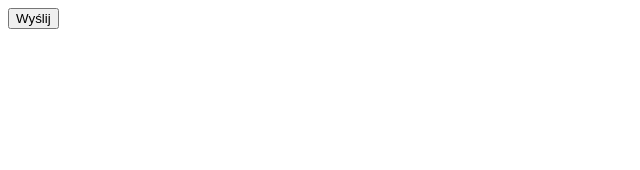
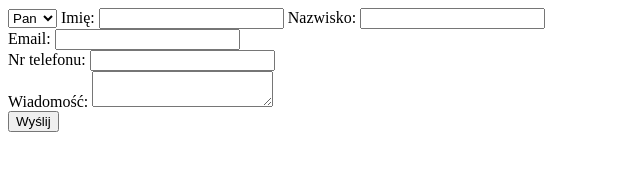
Before and after one commit to grabek13/html5, a plain HTML site: page 3-formularze/index.html in a window 1280 px wide. Shown: the whole page, without its empty margins (0-640 px from the left). Drawn offline with Linux system fonts and the light colour scheme.

Commit message:
dzialajacy formularz

```diff
--- a/3-formularze/index.html
+++ b/3-formularze/index.html
@@ -1,12 +1,33 @@
 <!DOCTYPE html>
 <html lang="en">
+
 <head>
     <meta charset="UTF-8">
     <title>Formularz</title>
 </head>
+
 <body>
-    <form action="">
+    <form action="https://formspree.io/13grabek@wp.pl" method="POST">
+        <select name="select">
+            <option value="value1" selected>Pan</option>
+            <option value="value2">Pani</option>
+        </select>
+        <label for="imie">Imię:</label>
+        <input type="text" name="imie" id="imie" />
+        <label for="nazwisko">Nazwisko:</label>
+        <input type="text" name="nazwisko" id="nazwisko" />
+        <br />
+        <label for="email">Email:</label>
+        <input type="email" name="email" id="email" />
+        <br />
+        <label for="nrtelefonu">Nr telefonu:</label>
+        <input type="tel" name="nrtelefonu" id="nrtelefonu" />
+        <br />
+        <label for="wiadomosc">Wiadomość:</label>
+        <textarea maxlength="1000" name="wiadomosc" id="wiadomosc"></textarea>
+        <br />
         <input type="submit" value="Wyślij" />
     </form>
 </body>
+
 </html>
```
